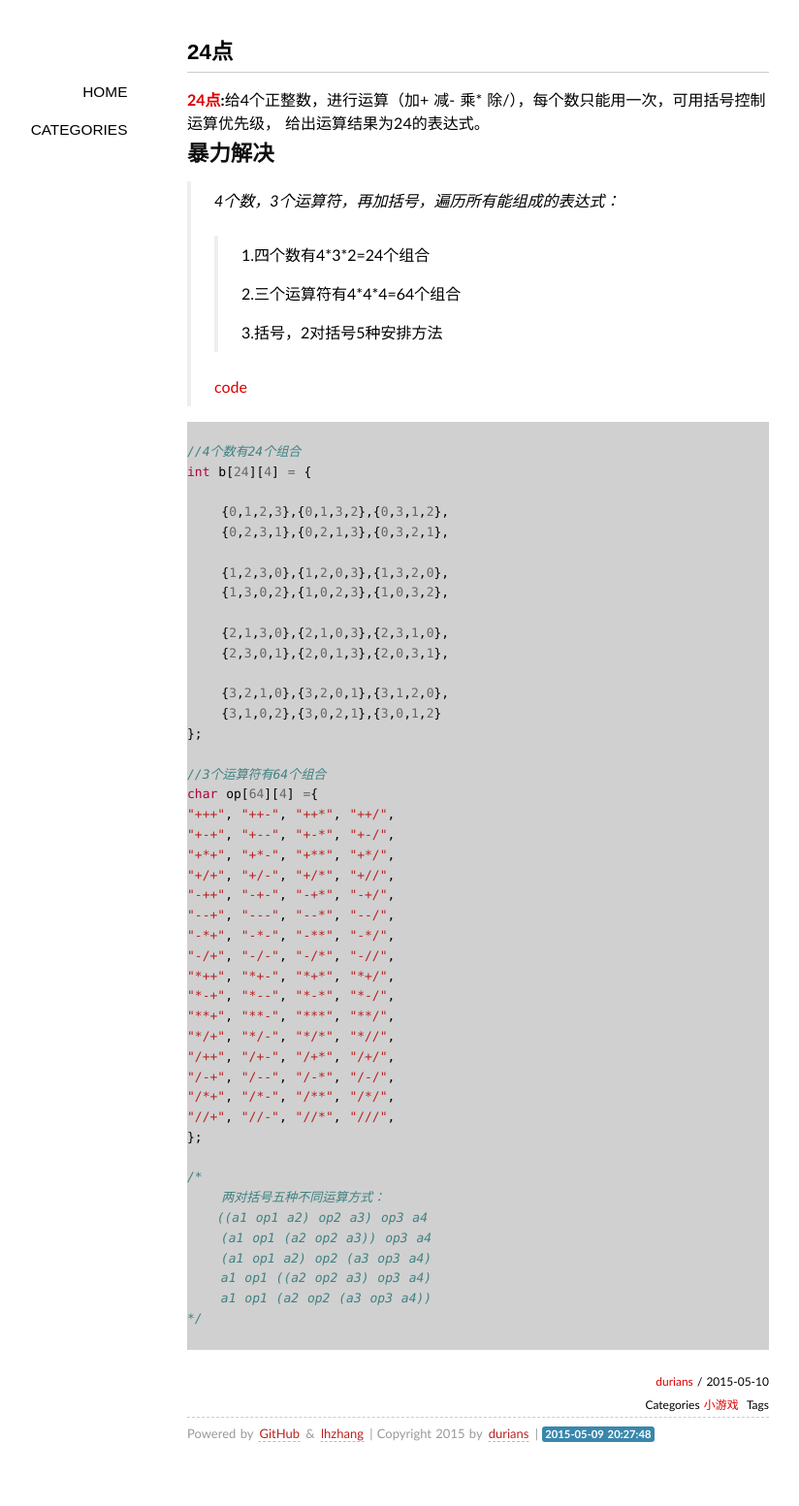
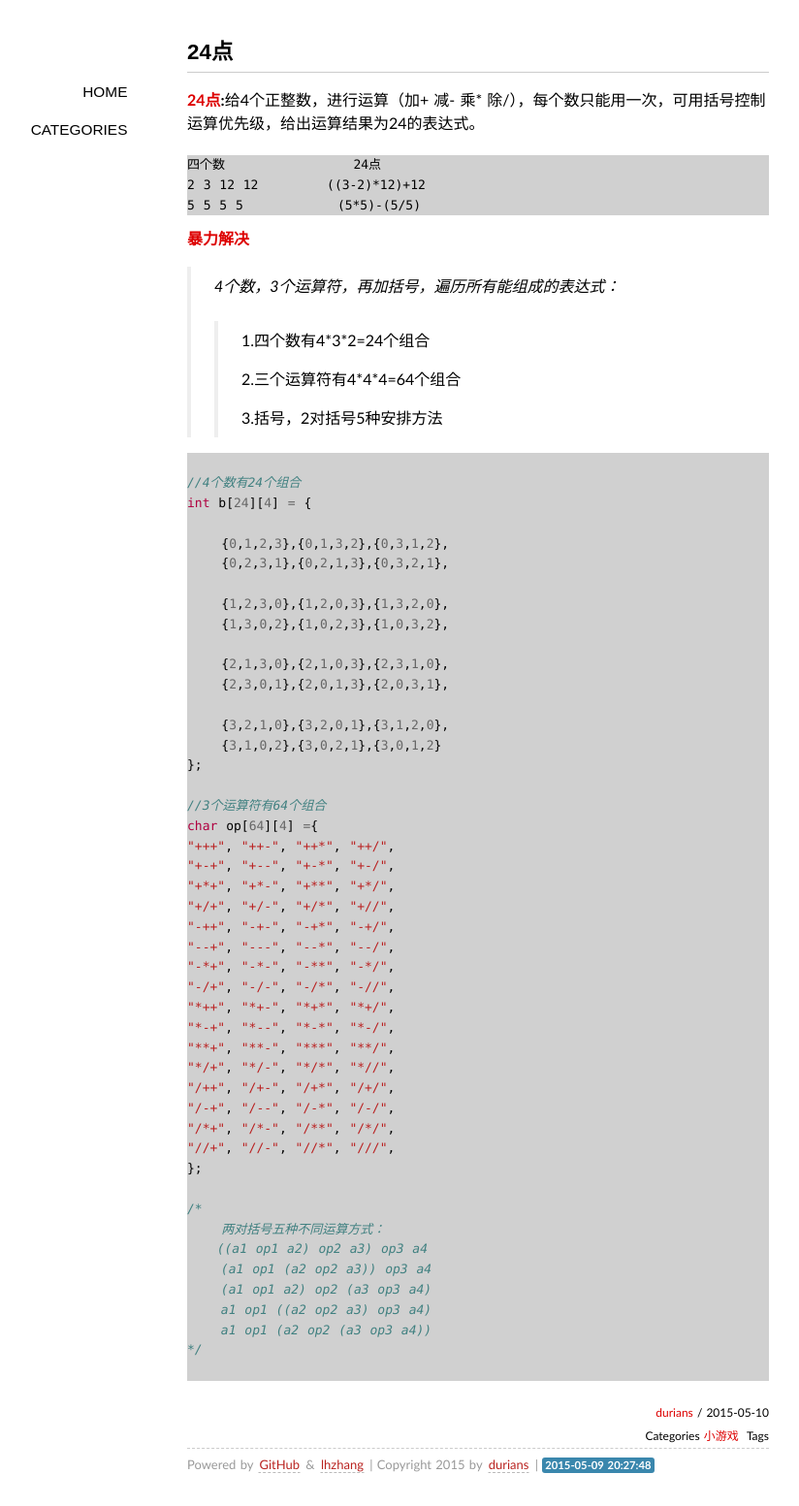
Before and after one commit to durians/durians.github.com, a Jekyll site: the page built from _posts/2015-05-10-24点.markdown, in a window 1280 px wide. Shown: the whole page at 97% size, without its empty margins (147-971 px from the left). Built offline with Jekyll 4.4.1, drawn with Linux system fonts in a browser that asks for light colours; some web fonts are replaced; Markdown is read by kramdown in place of the engine named in the settings; comment, search, counter and statistics services are not loaded; before the commit the page ends 1521 px from its top, so only the background shows below that.

Commit message:
modified

````diff
--- a/_posts/2015-05-10-24点.markdown
+++ b/_posts/2015-05-10-24点.markdown
@@ -11,9 +11,14 @@ tags:
 ---
 
 
-**[24点][0]:**给4个正整数，进行运算（加+ 减- 乘* 除/），每个数只能用一次，可用括号控制运算优先级， 给出运算结果为24的表达式。
+**[24点][0]:**给4个正整数，进行运算（加+ 减- 乘* 除/），每个数只能用一次，可用括号控制运算优先级，给出运算结果为24的表达式。
 
-##暴力解决
+    四个数               24点
+	2 3 12 12        ((3-2)*12)+12
+	5 5 5 5           (5*5)-(5/5)
+
+
+####[暴力解决][1]
 >*4个数，3个运算符，再加括号，遍历所有能组成的表达式：*
 >
 >
@@ -24,7 +29,6 @@ tags:
 >>
 >>3.括号，2对括号5种安排方法
 >
-> [code][1]
 
 ```c
 
@@ -75,8 +79,5 @@ char op[64][4] ={
 
 ```
 
-
-
-
 [0]:http://www.patest.cn/contests/ds/2-08
 [1]:https://github.com/durians/durians/blob/master/24dian/24dian.c
````
